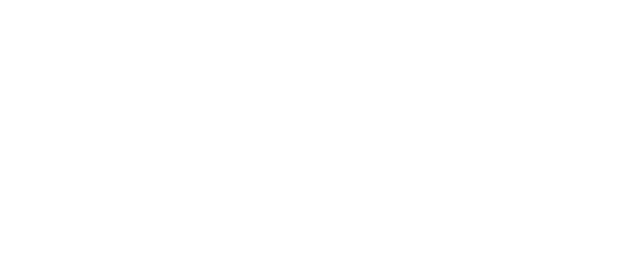
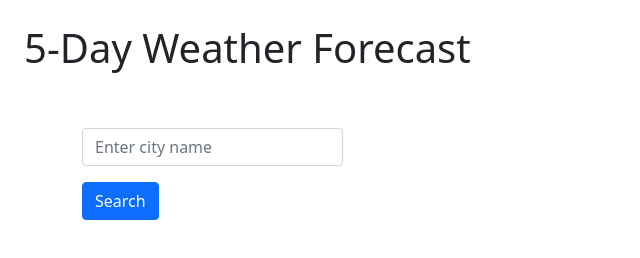
Before and after one commit to EmmerTheVillain/Weather-App, a plain HTML site: page index.html in a window 1280 px wide. Shown: the whole page, without its empty margins (0-640 px from the left). Drawn offline with nearby package versions, Linux system fonts and the light colour scheme.

Commit message:
set up search bar html

```diff
--- a/index.html
+++ b/index.html
@@ -3,9 +3,38 @@
 <head>
     <meta charset="UTF-8">
     <meta name="viewport" content="width=device-width, initial-scale=1.0">
-    <title>Document</title>
+    <link rel="stylesheet" href="https://cdn.jsdelivr.net/npm/bootstrap@5.1.3/dist/css/bootstrap.min.css">
+    <link rel="stylesheet" href="./assets/style.css">
+    <title>Weather App</title>
 </head>
 <body>
+    <div id="header" class="align-items-center row p-4">
+        <h1>5-Day Weather Forecast</h1>
+    </div>
 
+    <div class="container">
+        <div class="row">
+            <div class="col-lg-6 col-sm-10">
+                <!-- search bar -->
+                <div class="row">
+                    <div class="col-lg-6 col-sm-10">
+                        <form id="search-form">
+                            <div class="mb-3">
+                                <label for="city-input" class="form-label"></label>
+                                <input type="text" class="form-control" id="city-input" placeholder="Enter city name" />
+                            </div>
+                            <button type="submit" class="btn btn-primary">Search</button>
+                        </form>
+                    </div>
+                </div>
+            </div>
+            <!-- weather output -->
+            <div class="col-md-9 order-md-2 order-2">
+
+            </div>
+        </div>
+    </div>
+<script src="https://cdn.jsdelivr.net/npm/bootstrap@5.3.0/dist/js/bootstrap.bundle.min.js"></script>
+<script src="./assets/js/script.js"></script>
 </body>
 </html>
```
